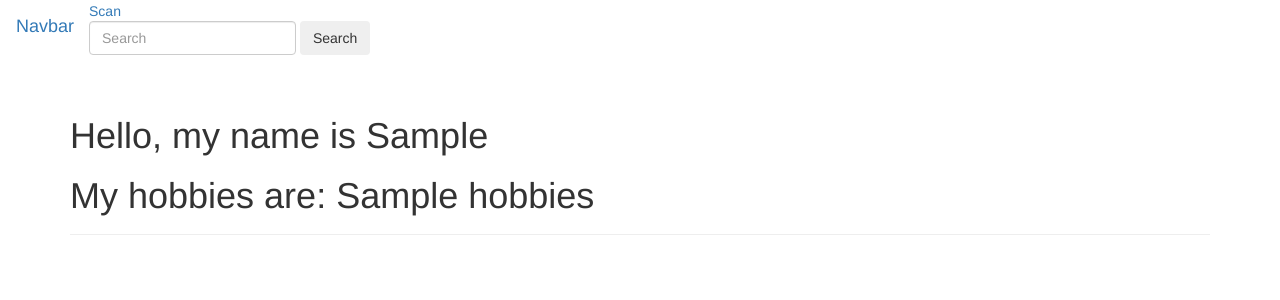
After one commit to ingridavis/FSDI-111-Session-2, a Flask app: template app/templates/about_me.html in a window 1280 px wide. The commit adds this page. Shown: the top 300 px of the page. Run offline with Flask 2, Linux system fonts and the light colour scheme; the template is opened without the code that fills it: most values are stand-ins (such as "Sample title", 1, 10 or a date in 2020); some libraries are stand-ins or nearby versions.

Commit message:
new changes

```diff
--- a/app/routes.py
+++ b/app/routes.py
@@ -4,8 +4,9 @@
 """ routes file: specifies http routes"""
 
 from app import app  # importing app variable
-from flask import g, request #g is global
+from flask import g, request, render_template #g is global
 import sqlite3
+
 
 DATABASE = "online_store"
 
@@ -22,17 +23,20 @@ def get_all_users(): #GET/SCAN/
     cursor.close()
     return results
 
-def create_user(): #POST/CREATE
-    cursor = get_db().execute("insert into user values", ())
-    results = cursor.fetchall()
-    cursor.close()
-    return results
+"""
 
 def get_user(): #GET/READ
     cursor = get_db().execute("SELECT * FROM user where last_name=", ())
     if user is None:
         print ('No such user exists')
     results = cursor.fetchall() # returning all the data, PUT, POST
+    cursor.close()
+    return results
+
+
+def create_user(): #POST/CREATE
+    cursor = get_db().execute("insert into user values", ())
+    results = cursor.fetchall()
     cursor.close()
     return results
 
@@ -48,7 +52,11 @@ def delete_user(): #DELETE
         print ('No such user exists')
     cursor.close()
     return results
-
+"""
+@app.route("/read/users")
+def scan_users():
+    users = get_all_users()
+    return render_template("scan_users.html", users=users)
 
 @app.teardown_appcontext
 def close_connection(exception): #closing when app is shut down
@@ -78,8 +86,14 @@ def get_users():
             }
             body_list.append(temp_dict) # body list will have all tuples
         out["body"] = body_list # putting body list in body field
-        return out
+        return render_template(
+            "about_me.html",
 
+            first_name = out["body"][0].get("first_name"),
+            last_name = out["body"][0].get("last_name"),
+            hobbies = out["body"][0].get("hobbies")
+        )
+"""
     if "POST" in request.method:
         #create new user
         raw_data= create_user()
@@ -93,7 +107,7 @@ def get_users():
         out["body"] = body_list # putting body list in body field
         return out
 
-    if "PUT" in request.method:
+    if "PUT" in request.method: #update
         raw_data= update_user()
         for item in raw_data: # for each item in list of tuples
             temp_dict = {
@@ -105,7 +119,7 @@ def get_users():
         out["body"] = body_list # putting body list in body field
         return out
 
-    if "DELETE" in request.method:
+    if "DELETE" in request.method: #delete
         raw_data= delete_user()
         for item in raw_data: # for each item in list of tuples
             temp_dict = {
@@ -116,6 +130,7 @@ def get_users():
             body_list.append(temp_dict) # body list will have all tuples
         out["body"] = body_list # putting body list in body field
         return out
+"""
 
 
 
@@ -136,3 +151,11 @@ def countdown(number):
 def agent():
     user_agent = request.headers.get("User-Agent")
     return "<p> your user agent is %s</p>" % user_agent
+
+@app.errorhandler(404)
+def page_not_found(exception):
+    return render_template("404.html"), 404
+
+@app.errorhandler(500)
+def server_error(exception):
+    return render_template("500.html"), 500
--- /dev/null
+++ b/app/templates/about_me.html
@@ -0,0 +1,11 @@
+{% extends "base.html" %}
+{% block content %}
+
+<div class="container">
+    <div class="page-header">
+        <h1>Hello, my name is {{ first_name }} </h1>
+        <h1>My hobbies are: {{ hobbies }}</h1>
+    </div>
+</div>
+
+{% endblock %}
--- a/app/templates/base.html
+++ b/app/templates/base.html
@@ -1,9 +1,13 @@
-<html>
-<head>
-    <title>About me</title>
-</head>
-<body>
-    <p>Hello, my name is {{first_name}} {{last_name}}</p>
-    <p>My hobbies are: {{hobbies}}</p>
-</body>
-</html>
+{% extends "bootstrap/base.html" %}
+{% block title %}About me {% endblock %}
+
+{% block navbar %}
+<nav class="navbar navbar-light bg-light">
+    <a class="navbar-brand">Navbar</a>
+    <a class="nav-link" href={{ url_for("scan_users") }}>Scan</a>
+    <form class="form-inline">
+      <input class="form-control mr-sm-2" type="search" placeholder="Search" aria-label="Search">
+      <button class="btn btn-outline-success my-2 my-sm-0" type="submit">Search</button>
+    </form>
+  </nav>
+{% endblock %}
```
Also changed, not shown: app/__init__.py (+7 -0 lines), app/templates/404.html (added, +12 -0 lines), app/templates/500.html (added, +11 -0 lines), app/templates/scan_users.html (added, +28 -0 lines), app/static/puppy.jpg (added), template/__init__.py (deleted).
